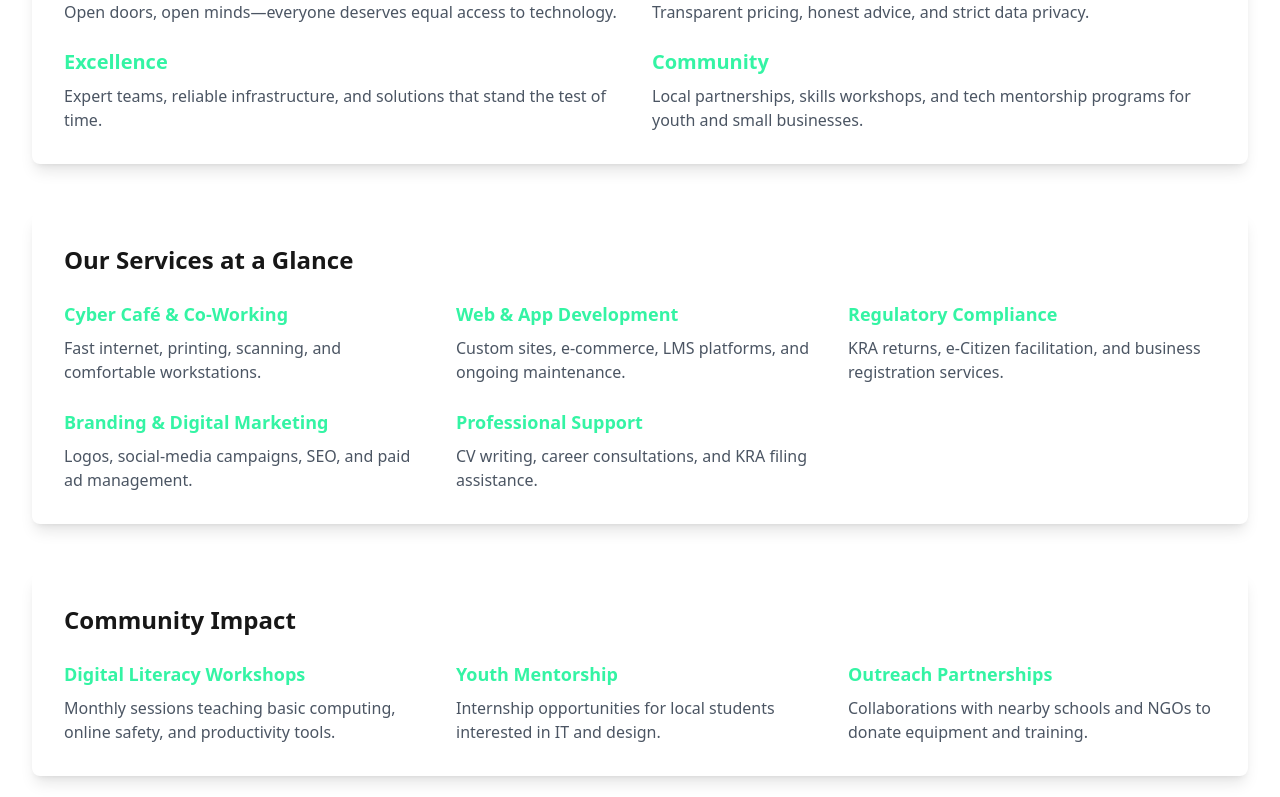
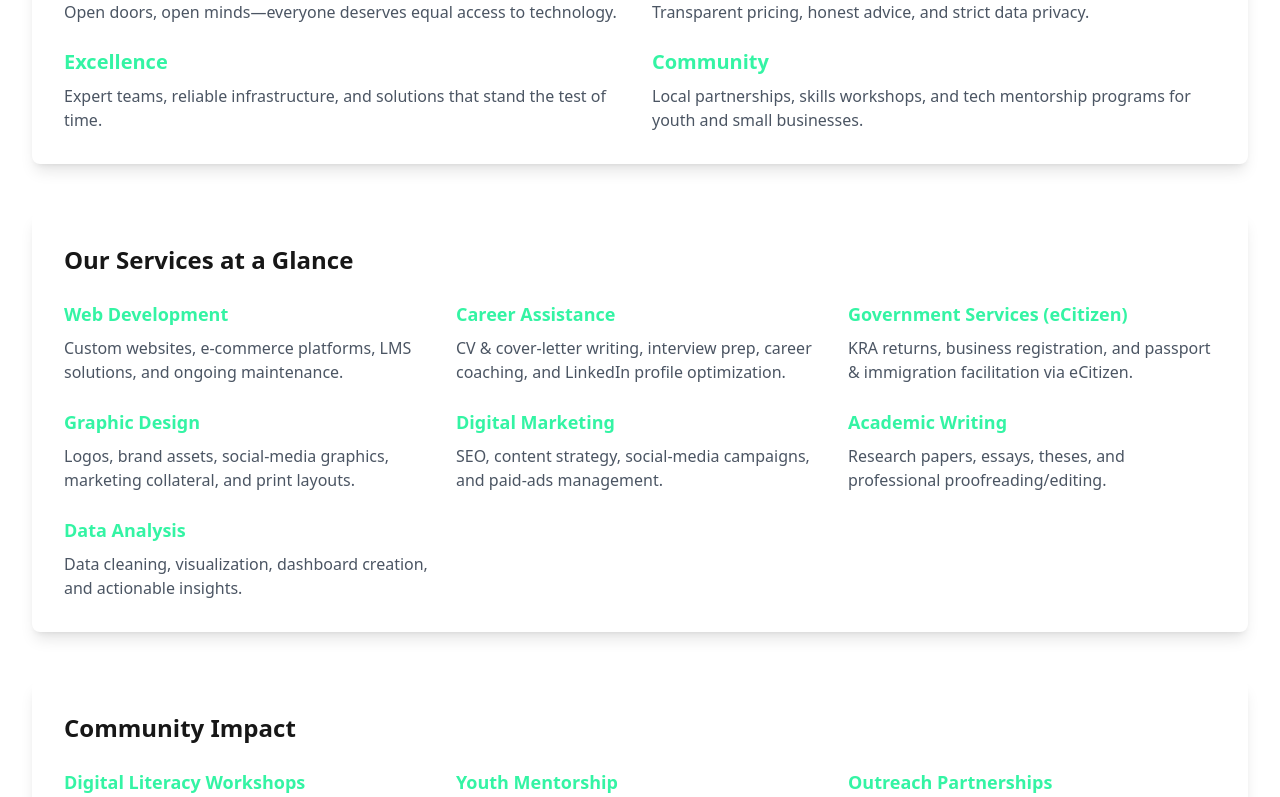
Before and after one commit to LawiOtieno/cybertechocean, a React (Vite) app: page /about in a window 1280 px wide. Shown: the part 1260-2057 px from the top of the page. Built offline with nearby package versions, Linux system fonts and the light colour scheme.

Commit message:
Cyber Tech Ocean - about page update

```diff
--- a/src/pages/About.tsx
+++ b/src/pages/About.tsx
@@ -20,24 +20,32 @@ export default function About() {
 
   const services = [
     {
-      title: "Cyber Café & Co-Working",
-      description: "Fast internet, printing, scanning, and comfortable workstations."
+      title: "Web Development",
+      description: "Custom websites, e-commerce platforms, LMS solutions, and ongoing maintenance."
     },
     {
-      title: "Web & App Development",
-      description: "Custom sites, e-commerce, LMS platforms, and ongoing maintenance."
+      title: "Career Assistance",
+      description: "CV & cover-letter writing, interview prep, career coaching, and LinkedIn profile optimization."
     },
     {
-      title: "Regulatory Compliance",
-      description: "KRA returns, e-Citizen facilitation, and business registration services."
+      title: "Government Services (eCitizen)",
+      description: "KRA returns, business registration, and passport & immigration facilitation via eCitizen."
     },
     {
-      title: "Branding & Digital Marketing",
-      description: "Logos, social-media campaigns, SEO, and paid ad management."
+      title: "Graphic Design",
+      description: "Logos, brand assets, social-media graphics, marketing collateral, and print layouts."
     },
     {
-      title: "Professional Support",
-      description: "CV writing, career consultations, and KRA filing assistance."
+      title: "Digital Marketing",
+      description: "SEO, content strategy, social-media campaigns, and paid-ads management."
+    },
+    {
+      title: "Academic Writing",
+      description: "Research papers, essays, theses, and professional proofreading/editing."
+    },
+    {
+      title: "Data Analysis",
+      description: "Data cleaning, visualization, dashboard creation, and actionable insights."
     }
   ];
 
@@ -75,7 +83,7 @@ export default function About() {
         <div className="bg-white rounded-lg shadow-lg p-8 mb-12">
           <h2 className="text-2xl font-bold mb-6">Our Story</h2>
           <p className="text-gray-600 mb-8">
-            Founded in Ruaraka, Nairobi, CyberTechOcean began as a vision to empower individuals and businesses through accessible digital resources. What started as a modest cyber café has grown into a full-service technology partner—offering everything from high-speed internet access and printing to bespoke web development, regulatory compliance, and digital marketing solutions.
+            Founded in Ruaraka, Nairobi, CyberTechOcean began as a vision to empower individuals and businesses through accessible digital resources. What started as a modest cyber café has grown into a full-service technology partner—offering everything from printing and comfortable workstations to bespoke web development, regulatory compliance, and digital marketing solutions.
           </p>
 
           <div className="border-l-4 border-[#34f4a4] pl-6 mb-8">
```
